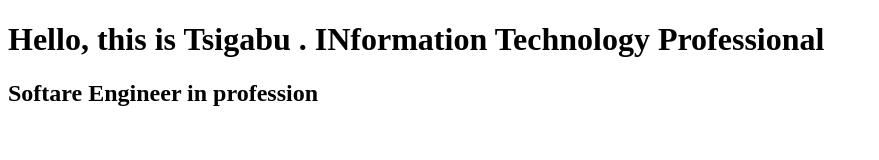
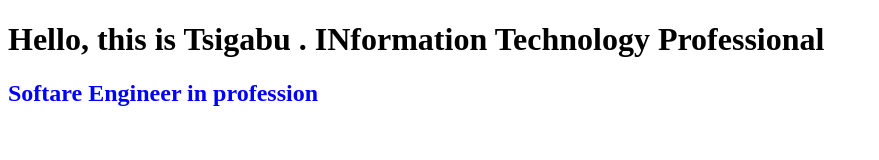
Before and after one commit to Tsigabuwalker/cs50, a plain HTML site: page index.html in a window 1280 px wide. Shown: the whole page, without its empty margins (0-879 px from the left). Drawn offline with Linux system fonts and the light colour scheme.

Commit message:
added some css

```diff
--- a/index.html
+++ b/index.html
@@ -7,6 +7,6 @@
 </head>
 <body>
     <h1>Hello, this is Tsigabu . INformation Technology Professional</h1>
-    <h2>Softare Engineer in profession</h2>
+    <h2 style="color:blue;">Softare Engineer in profession</h2>
 </body>
 </html>
```
